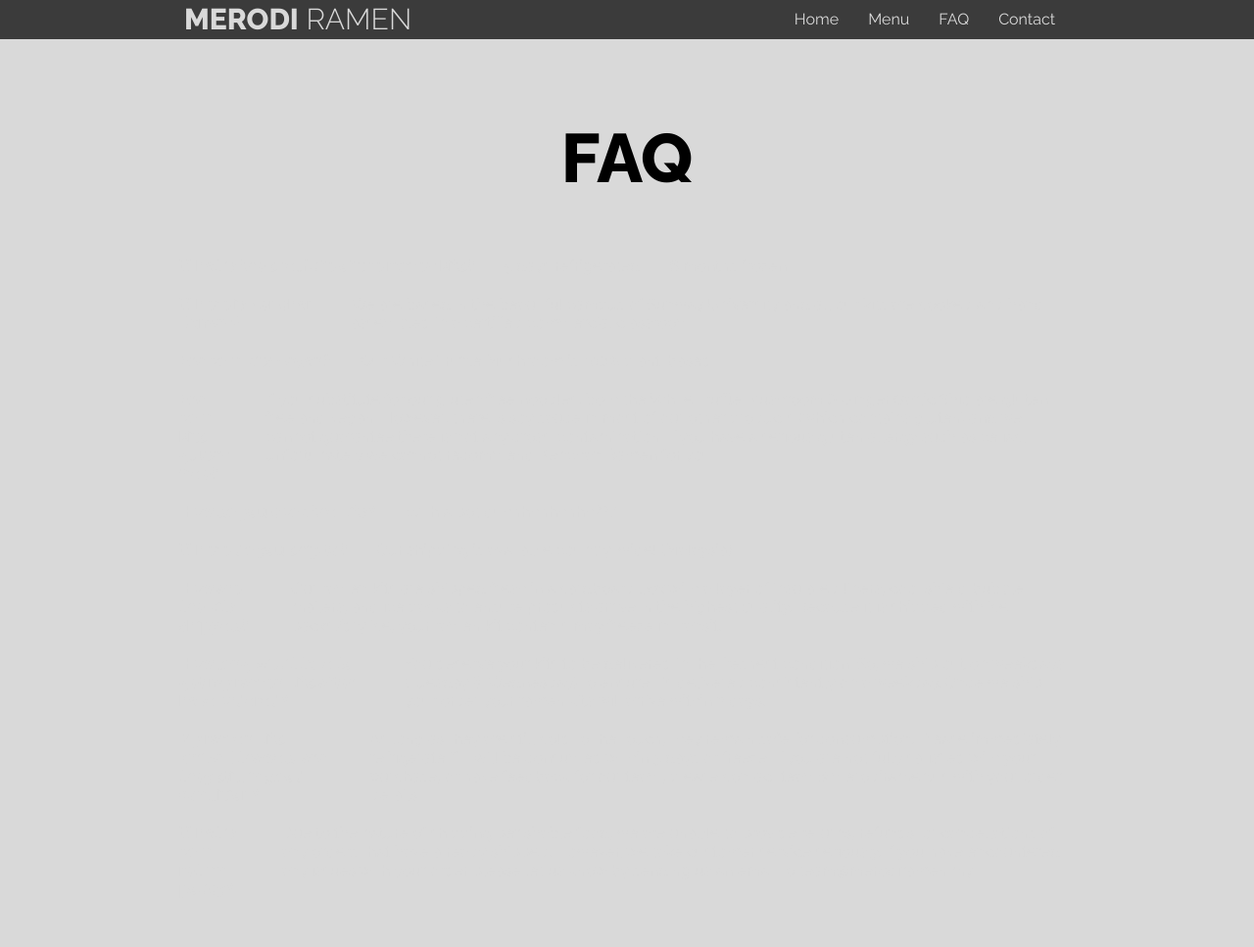
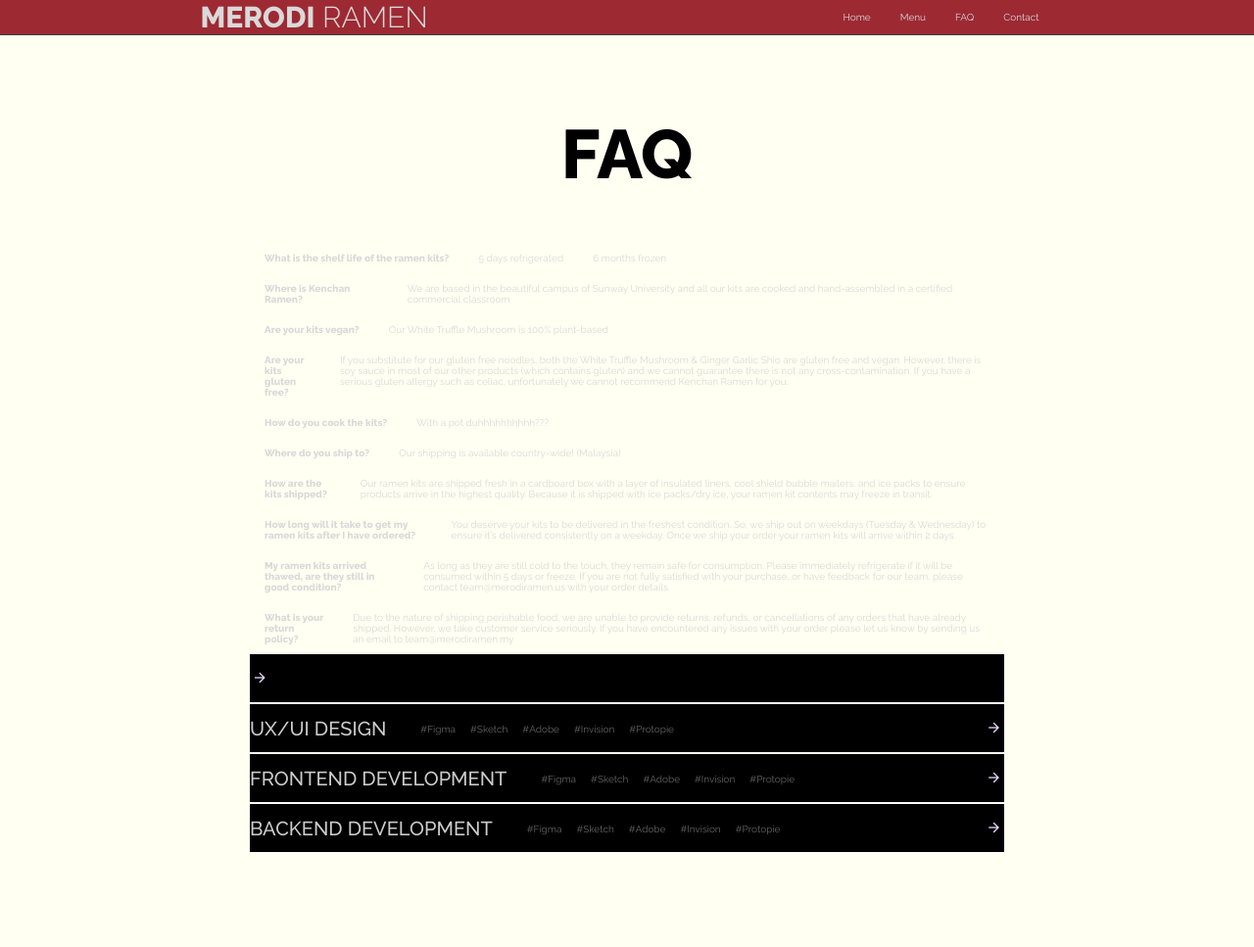
Before and after one commit to mammod2/web-assignment, a plain HTML site: page FAQ.html in a window 1280 px wide. Shown: the whole page at 98% size. Before the commit the page ends 927 px from the top, so only its background shows below. Drawn offline with nearby package versions, Linux system fonts and the light colour scheme.

Commit message:
changing the nav bar color

```diff
--- a/FAQ.css
+++ b/FAQ.css
@@ -15,3 +15,116 @@ h1 {
    height: 100%;
    margin:auto;
   }
+
+  *,
+*::before,
+*::after{
+  margin:0;
+  padding: 0;
+  box-sizing: inherit;
+}
+
+html {
+  font-family: 'DM Sans', sans-serif;
+  font-size: 10px;
+  box-sizing: border-box;
+}
+
+/*Section used for centering process*/
+section {
+  width: 100%;
+  height: 100vh;
+  /* background-color: #000000; */
+  display: flex;
+  align-items: center;
+  justify-content: center;
+}
+
+.container{
+  width: 100%;
+  max-width: 80rem;
+  margin: 0 auto;
+  padding: 0 1.5rem;
+}
+
+.accordion-item{
+  /* background-color: #000000; */
+  border-radius: .4rem;
+}
+
+.accordion-item hr{
+  border: 1px solid rgba(255, 255, 255, 0.5);
+}
+
+.accordion-link{
+  font-size: 1.6rem;
+  color: rgba(255,255,255,.8);
+  text-decoration: none;
+  background-color: #000000;
+  width: 100%;
+  display: flex;
+  align-items: center;
+  justify-content: space-between;
+  padding: 1rem 0;
+}
+
+.accordion-link h3{
+  font-weight:500;
+  font-size: 20px;
+}
+
+.accordion-link i{
+  color: #e7d5ff;
+  padding: .5rem;
+
+}
+
+.accordion-link ul{
+  display:flex;
+  align-items: flex-end;
+  list-style-type: none;
+  margin-left: 25px;
+}
+
+.accordion-link li{
+  font-size: 10px;
+  color: rgba(255, 255, 255, 0.4);
+  padding: 0 0 1px 5px;
+}
+
+.accordion-link div{
+  display: flex;
+}
+
+.accordion-link .ion-md-arrow-down{
+  display: none;
+}
+
+.answer{
+  max-height: 0;
+  overflow: hidden;
+  position: relative;
+  background-color: #000;
+  transition: max-height 650ms;
+}
+
+
+
+.answer p{
+  color: #fff;
+  font-size: 15px;
+  padding: 2rem;
+
+}
+
+.accordion-item:target .answer{
+  max-height: 20rem;
+}
+
+.accordion-item:target .accordion-link .ion-md-arrow-forward{
+  display: none
+}
+
+.accordion-item:target .accordion-link .ion-md-arrow-down{
+  display: block;
+}
--- a/FAQ.html
+++ b/FAQ.html
@@ -11,6 +11,10 @@
         <link rel="stylesheet" href="https://fonts.googleapis.com/css2?family=Material+Symbols+Outlined:opsz,wght,FILL,GRAD@20..48,100..700,0..1,-50..200" />
         <link rel="stylesheet" href="https://fonts.googleapis.com/css2?family=Material+Symbols+Outlined:opsz,wght,FILL,GRAD@48,400,0,0" />
         <link rel="stylesheet" href="index.css">
+
+        <script src="https://unpkg.com/ionicons@5.1.2/dist/ionicons.js"></script>
+        <link href="https://fonts.googleapis.com/css2?family=DM+Sans:wght@400;500&display=swap" rel="stylesheet">
+        <link href="https://unpkg.com/ionicons@4.5.10-0/dist/css/ionicons.min.css" rel="stylesheet">
     <script src="nav.js"></script>
     <title>FAQ</title>
 
@@ -123,5 +127,85 @@
             </ul>
         </div>
     </div>
+
+
+      <section>
+        <div class="container">
+          <div class="accordion">
+            <div class="accordion-item" id="question1">
+              <a class="accordion-link" href="#question1">
+
+                <i class="icon ion-md-arrow-forward"></i>
+                <i class="icon ion-md-arrow-down"></i>
+              </a>
+              <div class="answer">
+                <p> We believe in the greater good, we strive to do something for people, we aim to make their lives easier and more enjoyable, we love businesses that keep this</p>
+              </div>
+              <hr>
+          </div>
+            <div class="accordion-item" id="question2">
+              <a class="accordion-link" href="#question2">
+                <div class="flex">
+                  <h3>UX/UI DESIGN</h3>
+                  <ul>
+                    <li>#Figma</li>
+                    <li>#Sketch</li>
+                    <li>#Adobe</li>
+                    <li>#Invision</li>
+                    <li>#Protopie</li>
+                  </ul>
+                </div>
+                <i class="icon ion-md-arrow-forward"></i>
+                <i class="icon ion-md-arrow-down"></i>
+              </a>
+              <div class="answer">
+                <p>Lorem ipsum dolor sit amet, consectetur adipiscing elit, sed do eiusmod tempor incididunt ut labore et dolore magna aliqua. Ut enim ad minim veniam, quis nostrud exercitation ullamco laboris nisi ut aliquip ex ea commodo consequat. Duis aute irure dolor in reprehenderit in voluptate velit esse cillum.</p>
+              </div>
+              <hr>
+          </div>
+            <div class="accordion-item" id="question3">
+              <a class="accordion-link" href="#question3">
+                <div class="flex">
+                  <h3>FRONTEND DEVELOPMENT</h3>
+                  <ul>
+                    <li>#Figma</li>
+                    <li>#Sketch</li>
+                    <li>#Adobe</li>
+                    <li>#Invision</li>
+                    <li>#Protopie</li>
+                  </ul>
+                </div>
+                <i class="icon ion-md-arrow-forward"></i>
+                <i class="icon ion-md-arrow-down"></i>
+              </a>
+              <div class="answer">
+                <p>Lorem ipsum dolor sit amet, consectetur adipiscing elit, sed do eiusmod tempor incididunt ut labore et dolore magna aliqua. Ut enim ad minim veniam, quis nostrud exercitation ullamco laboris nisi ut aliquip ex ea commodo consequat. Duis aute irure dolor in reprehenderit in voluptate velit esse cillum.</p>
+              </div>
+              <hr>
+          </div>
+            <div class="accordion-item" id="question4">
+              <a class="accordion-link" href="#question4">
+                <div>
+                  <h3>BACKEND DEVELOPMENT</h3>
+                  <ul>
+                    <li>#Figma</li>
+                    <li>#Sketch</li>
+                    <li>#Adobe</li>
+                    <li>#Invision</li>
+                    <li>#Protopie</li>
+                  </ul>
+                </div>
+                <i class="icon ion-md-arrow-forward"></i>
+                <i class="icon ion-md-arrow-down"></i>
+              </a>
+              <div class="answer">
+                <p>Lorem ipsum dolor sit amet, consectetur adipiscing elit, sed do eiusmod tempor incididunt ut labore et dolore magna aliqua. Ut enim ad minim veniam, quis nostrud exercitation ullamco laboris nisi ut aliquip ex ea commodo consequat. Duis aute irure dolor in reprehenderit in voluptate velit esse cillum.</p>
+              </div>
+              <hr>
+          </div>
+         </div>
+        </div>
+      </section>
+
 </body>
 </html>
--- a/index.css
+++ b/index.css
@@ -8,7 +8,7 @@ html, body{
     width: 100%;
     font-family: 'Raleway', sans-serif;
     overflow-x: hidden;
-    background-color: #D9D9D9;
+    background-color: #fffff2	;
 
 
 
@@ -19,7 +19,7 @@ html, body{
     margin-bottom: 30px;
 }
 .navbar-container{
-    background-color: #3B3B3B;
+    background-color: #9d2933;
     color: #D9D9D9;
     position: sticky;
         top: 0;
@@ -129,7 +129,7 @@ li:hover{
         padding:  50px 0;
         margin-bottom: 50px;
         margin-inline: 20px;
-        border-bottom: 2px solid lightgray;
+        border-bottom: 2px solid #9d2933;
     }
 .hero2{
     width: 100%;
@@ -176,7 +176,7 @@ li:hover{
     margin:0 30px;
     padding: 50px 10px;
     margin-inline: 20px;
-    border-bottom: 2px solid lightgray;
+    border-bottom: 2px solid #9d2933;
     height: 100%;
     width: 100%;
     text-align: center;
--- a/menucss.css
+++ b/menucss.css
@@ -1,5 +1,6 @@
 body {
     margin: 0;
+
 }
 @media (max-width:750px) {
     .grid-container {
@@ -29,7 +30,8 @@ body {
 
     .grid-item {
         padding: 1em;
-        border-radius: .3em;
+        /* border-radius: .3em; */
+        background-color: white;
         box-shadow: rgba(99, 99, 99, 0.2) 0px 2px 8px 0px;
         font-size: 30px;
         text-align: center;
```
Lines whose indentation alone changed are shown as unchanged.
